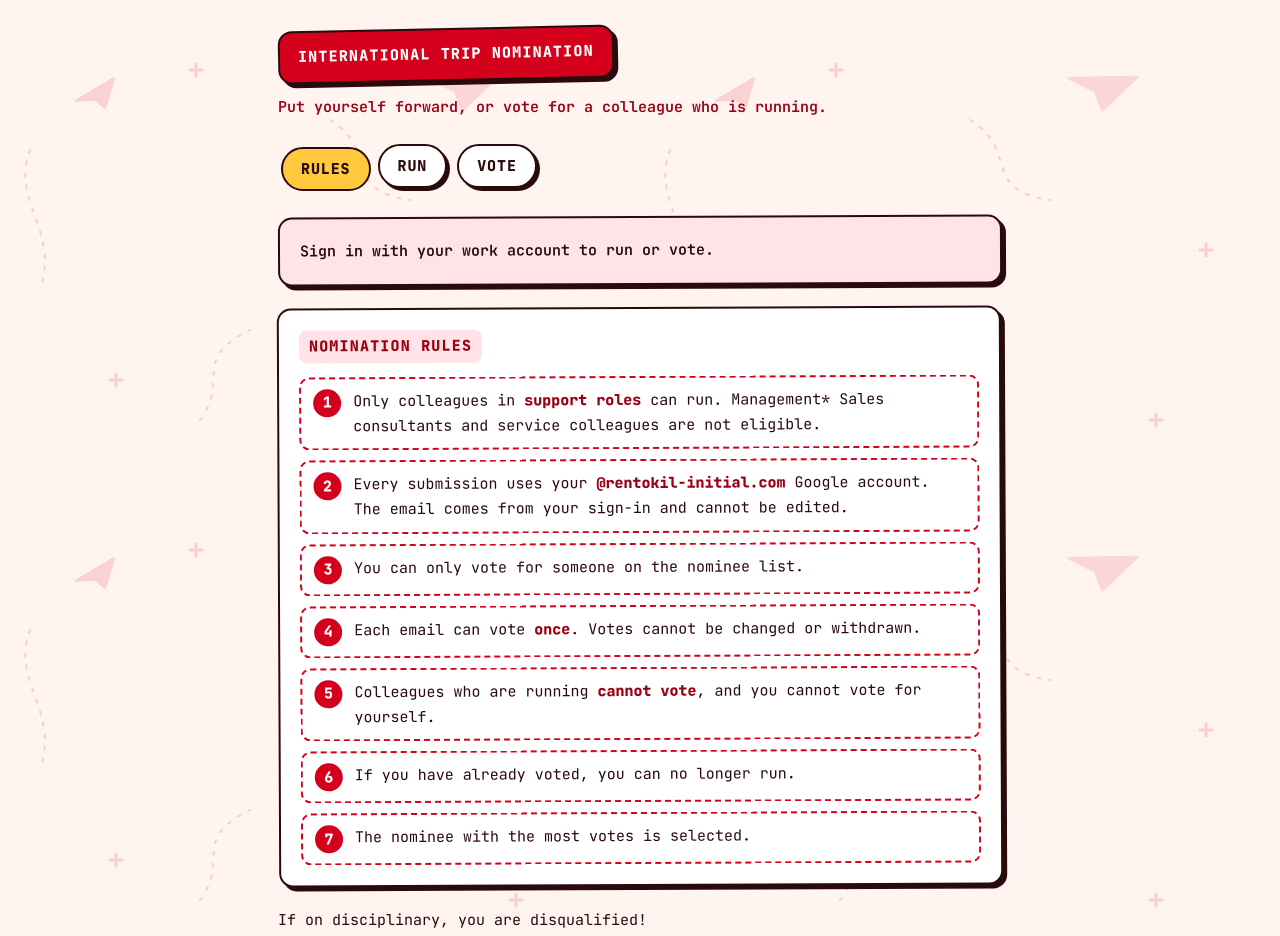
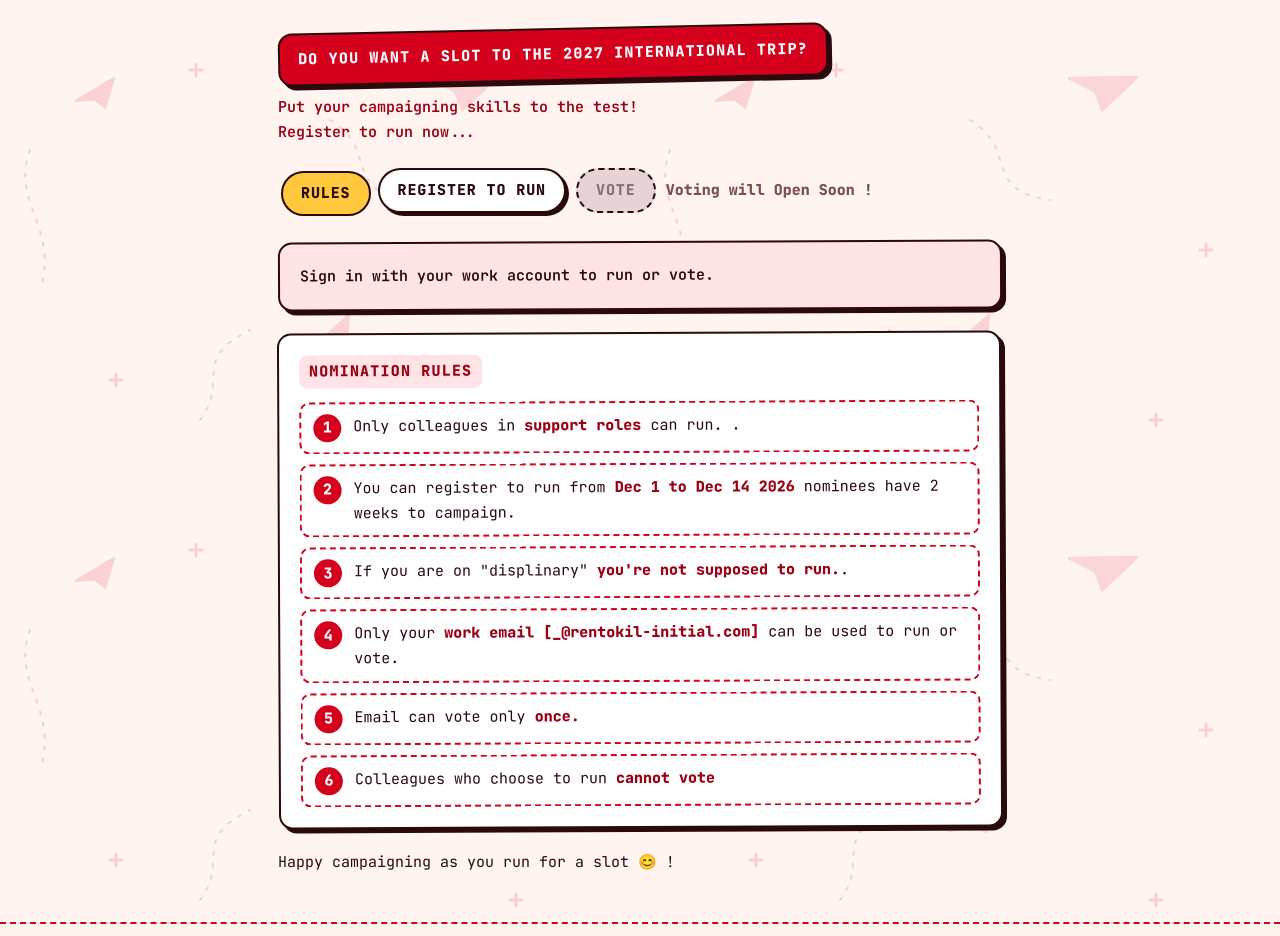
Before and after one commit to Alie005/trip-nomination, a plain HTML site: page index.html in a window 1280 px wide. Shown: the top 936 px of the page. Drawn offline with Linux system fonts and the light colour scheme.

Commit message:
Voting is now disabled:
The Vote tab is greyed out and non-interactive.
“Voting will Open Soon !” appears beside it.
The Cast vote button is also disabled as a safeguard.

```diff
--- a/index.html
+++ b/index.html
@@ -10,14 +10,15 @@
 </head>
 <body>
 <header><div class="wrap">
-  <h1>International trip nomination</h1>
-  <p>Put yourself forward, or vote for a colleague who is running.</p>
+  <h1>Do you want a slot to the 2027 international Trip?</h1>
+  <p>Put your campaigning skills to the test! <br> Register to run now... </p>
 </div></header>
 
 <nav><div class="wrap" role="tablist">
   <button role="tab" aria-selected="true" data-tab="rules">Rules</button>
-  <button role="tab" aria-selected="false" data-tab="run">Run</button>
-  <button role="tab" aria-selected="false" data-tab="vote">Vote</button>
+  <button role="tab" aria-selected="false" data-tab="run">Register to Run</button>
+  <button role="tab" aria-selected="false" data-tab="vote" disabled aria-disabled="true">Vote</button>
+  <span class="vote-status">Voting will Open Soon !</span>
 </div></nav>
 
 <main><div class="wrap">
@@ -29,16 +30,15 @@
   <section id="rules" class="on"><div class="card">
     <h2>Nomination rules</h2>
     <ol>
-      <li><span>Only colleagues in <strong>support roles</strong> can run. Management* Sales consultants and service colleagues are not eligible.</span></li>
-      <li><span>Every submission uses your <strong>@rentokil-initial.com</strong> Google account. The email comes from your sign-in and cannot be edited.</span></li>
-      <li><span>You can only vote for someone on the nominee list.</span></li>
-      <li><span>Each email can vote <strong>once</strong>. Votes cannot be changed or withdrawn.</span></li>
-      <li><span>Colleagues who are running <strong>cannot vote</strong>, and you cannot vote for yourself.</span></li>
-      <li><span>If you have already voted, you can no longer run.</span></li>
-      <li><span>The nominee with the most votes is selected.</span></li>
+      <li><span>Only colleagues in <strong>support roles</strong> can run. .</span></li>
+      <li><span>You can register to run from <strong>Dec 1 to Dec 14 2026</strong> nominees have 2 weeks to campaign.</span></li>
+      <li><span>If you are on "displinary" <strong>you're not supposed to run.</strong>.</span></li>
+      <li><span>Only your <strong> work email [_@rentokil-initial.com]</strong> can be used to run or vote.</span></li>
+      <li><span>Email can vote only <strong>once.</strong></span></li>
+      <li><span>Colleagues who choose to run <strong>cannot vote</strong></span></li>
     </ol>
   </div></section>
-<p>If on disciplinary, you are disqualified!</p>
+  <p>Happy campaigning as you run for a slot 😊 !</p>
   <section id="run"><div class="card">
     <h2>Run for nomination</h2>
     <div class="reason" id="run-reason" hidden></div>
@@ -68,7 +68,7 @@
         <div class="sugg" id="sugg" role="listbox" hidden></div>
       </div>
       <div class="hint" id="count"></div>
-      <button class="go" id="vote-go">Cast vote</button>
+      <button class="go" id="vote-go" disabled>Cast vote</button>
       <div class="msg" id="vote-msg" role="status"></div>
     </div>
   </div></section>
--- a/styles.css
+++ b/styles.css
@@ -24,6 +24,8 @@ nav button{font:inherit;font-weight:800;text-transform:uppercase;letter-spacing:
   padding:8px 18px;border:2px solid var(--ink);border-radius:999px;background:var(--card);color:var(--ink);cursor:pointer;box-shadow:3px 3px 0 var(--ink);transition:transform .1s,box-shadow .1s}
 nav button:hover{transform:translate(-1px,-1px)}
 nav button[aria-selected=true]{background:var(--gold);transform:translate(3px,3px);box-shadow:none}
+nav button:disabled{background:#e6d3d5;color:#8d7074;border-style:dashed;box-shadow:none;cursor:not-allowed}
+.vote-status{color:var(--muted);font-weight:800;white-space:nowrap;align-self:center}
 
 /* Cards */
 main{padding:6px 0 48px}
```
